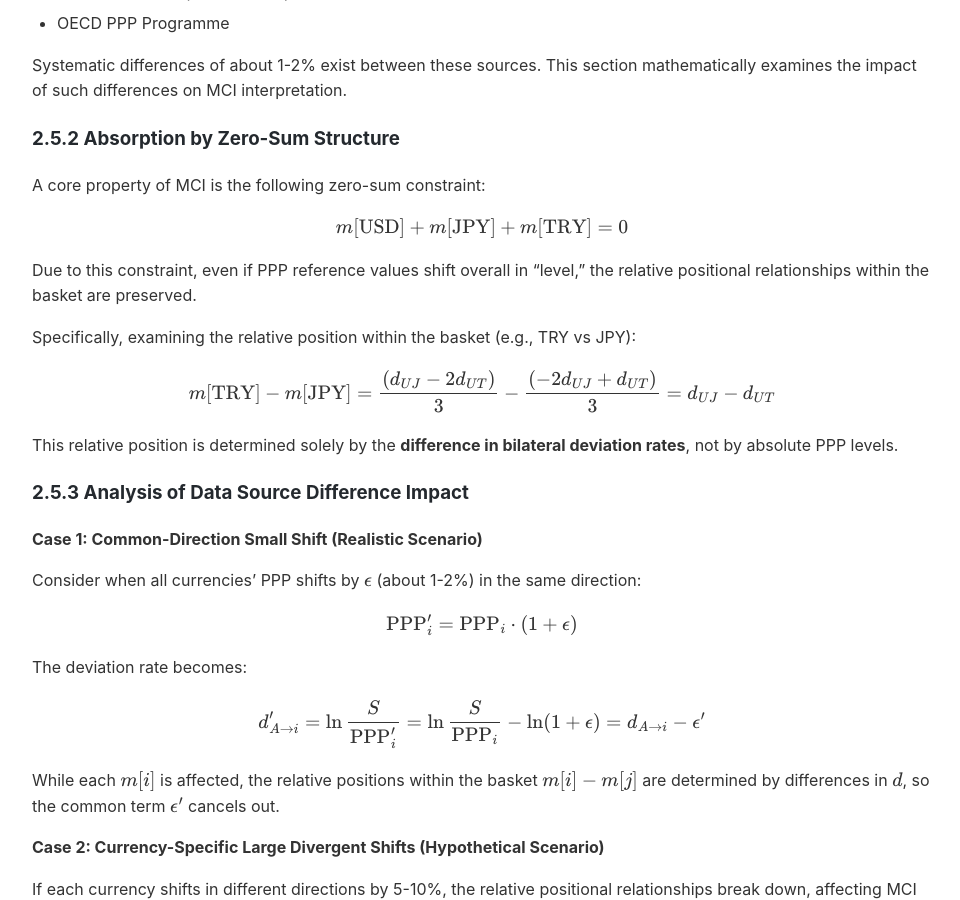
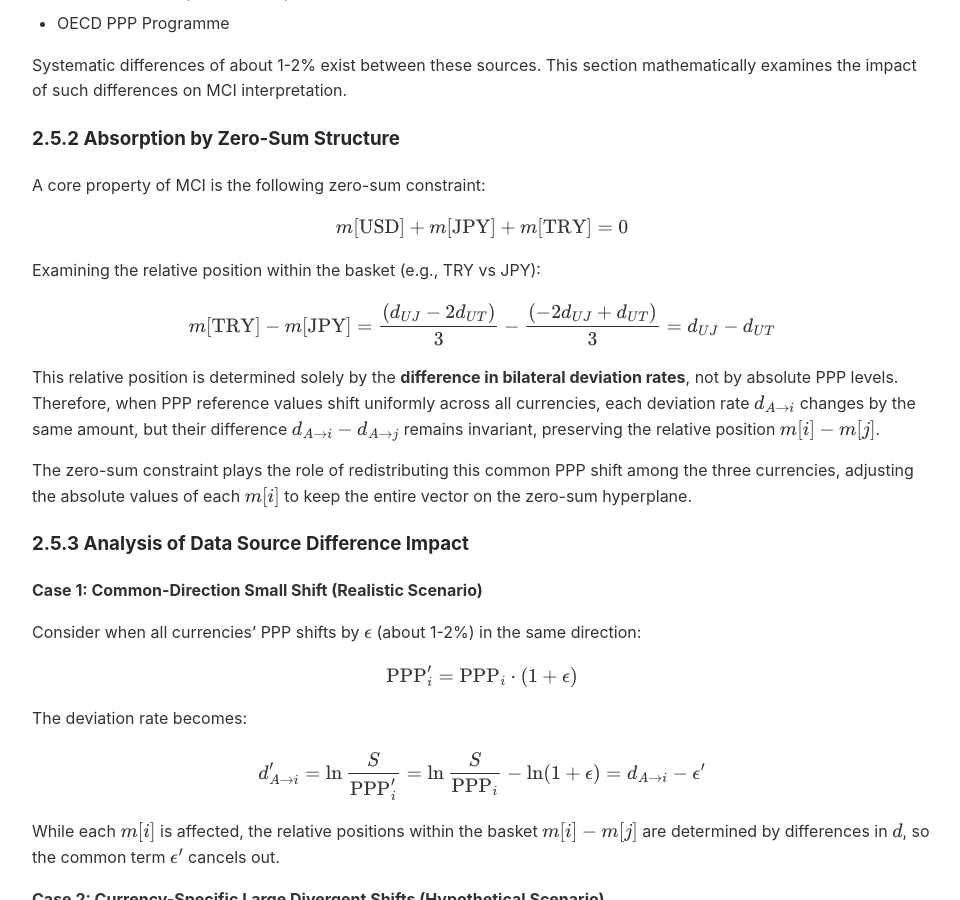
Before and after one commit to onigirito/MCI_Mikan-3-Currency-clr-Index_, a Jekyll site: the page built from docs/FULL_PAPER_EN.md, in a window 1280 px wide and 900 px high, scrolled down 7909 px. Shown: the whole window, without its empty margins (158-1118 px from the left). Built offline with Jekyll 4.4.1, drawn with Linux system fonts in a browser that asks for light colours; our own code applies the rules of GitHub Pages for plain Markdown files; some of the changed text lies outside the part shown.

Commit message:
Claude/fix section 2.4 sign 01 d jc eem3 ax rsg rr6m f1 vk4n (#56)
* Fix sign error in Section 2.4: correct m[i] and clr relationship

The relationship between m[i] and clr transformation was incorrectly stated.
The correct formula is m[i] = -clr(...), not m[i] = clr(...).

This is a theoretical notation fix in Section 2.4. The actual implementation
using equation (1) was correct, so all numerical results remain valid.

Changes:
- CHAPTER2_CORRECTED.md: Fix m[i] = clr to m[i] = -clr
- FULL_PAPER_CORRECTED.md: Fix m[i] = clr to m[i] = -clr
- FULL_PAPER_EN.md: Fix m[i] = clr to m[i] = -clr

* Update Chapter 8.6: Fix price calculations and streamline risk analysis

Price Calculation Corrections:
- Scenario A/B: 156 → 155 yen (correct rounding)
- Upper bound: 158 → 163 yen (fix calculation error)

Content Improvements:
- Add interpretation for statistical lower bound (148 yen)
- Example: surprise US policy rate cuts or similar strong events
- Clarify central scenario (154-156 yen) vs risk range (148-163 yen)

Simplify Limitations Section:
- Remove redundant "Limitations and Caveats" section
- Replace with concise statement about regime change conditions
- Remove AI-generated generic warnings (earthquakes, etc.)

Updated Files:
- CHAPTER8_MONTHLY_ANALYSIS.md
- FULL_PAPER_CORRECTED.md
- FULL_PAPER_EN.md

* Fix numerical and logical errors identified by external analysis

Priority fixes based on Satia's mathematical verification:

1. Fix 2005 numerical example (Section 4.1):
   - Old: 110 JPY/USD → -0.19 (inconsistent: ln(110/120)≈-0.087)
   - New: 100 JPY/USD → -0.19 (consistent: ln(100/120)≈-0.182)
   - Aligns with m[USD]-m[JPY]=0.165-0.358=-0.193≈-0.19

2. Fix causality explanation (Section 2.5.2):
   - Old: "Zero-sum constraint preserves relative positions"
   - New: "Difference structure preserves relative positions;
     zero-sum redistributes common shift"
   - Corrects logical flow: difference invariance is primary,
     zero-sum is secondary

These fixes maintain consistency with equation (1) and the
differential relationship m[i]-m[j]=d_{A→i}-d_{A→j}.

Files modified:
- FULL_PAPER_CORRECTED.md
- FULL_PAPER_EN.md

---------

Co-authored-by: Claude <noreply@anthropic.com>

```diff
--- a/docs/FULL_PAPER_EN.md
+++ b/docs/FULL_PAPER_EN.md
@@ -250,13 +250,13 @@ A core property of MCI is the following zero-sum constraint:
 
 $$m[\text{USD}] + m[\text{JPY}] + m[\text{TRY}] = 0$$
 
-Due to this constraint, even if PPP reference values shift overall in "level," the relative positional relationships within the basket are preserved.
-
-Specifically, examining the relative position within the basket (e.g., TRY vs JPY):
+Examining the relative position within the basket (e.g., TRY vs JPY):
 
 $$m[\text{TRY}] - m[\text{JPY}] = \frac{(d_{UJ} - 2d_{UT})}{3} - \frac{(-2d_{UJ} + d_{UT})}{3} = d_{UJ} - d_{UT}$$
 
-This relative position is determined solely by the **difference in bilateral deviation rates**, not by absolute PPP levels.
+This relative position is determined solely by the **difference in bilateral deviation rates**, not by absolute PPP levels. Therefore, when PPP reference values shift uniformly across all currencies, each deviation rate $d_{A\rightarrow i}$ changes by the same amount, but their difference $d_{A\rightarrow i} - d_{A\rightarrow j}$ remains invariant, preserving the relative position $m[i] - m[j]$.
+
+The zero-sum constraint plays the role of redistributing this common PPP shift among the three currencies, adjusting the absolute values of each $m[i]$ to keep the entire vector on the zero-sum hyperplane.
 
 ### 2.5.3 Analysis of Data Source Difference Impact
 
@@ -471,7 +471,7 @@ From this figure, three major regime transition points can be visually confirmed
 
 ## 4.1 2005-2010: Yen Appreciation Phase and Lira Stability Period
 
-Around the analysis starting point of 2005, the US dollar and Japanese yen appeared to be trading at rates close to PPP. In fact, the actual USD/JPY rate in 2005 was approximately 110 JPY/USD, and the OECD's estimated PPP rate for that year was around 120 JPY/USD—not a large difference ($d_{USD\rightarrow JPY} \approx -0.19$, approximately 19% yen overvaluation).
+Around the analysis starting point of 2005, the US dollar and Japanese yen showed a certain deviation from PPP. In fact, the actual USD/JPY rate in 2005 was approximately 100 JPY/USD, and the OECD's estimated PPP rate for that year was around 120 JPY/USD ($d_{USD\rightarrow JPY} \approx -0.19$, approximately 17-19% yen overvaluation).
 
 Meanwhile, the Turkish lira implemented redenomination in 2005, beginning the stable new lira regime, with the actual rate against the dollar at approximately 1.34 TRY/USD. In terms of price levels, Turkey has lower prices than the US, so the PPP rate was estimated to be slightly lower than the actual rate (e.g., around 0.67 TRY/USD), resulting in $d_{USD\rightarrow TRY} \approx +0.69$ (approximately 99% lira undervaluation).
 
```
Also changed, not shown: docs/FULL_PAPER_CORRECTED.md (+5 -5 lines).
